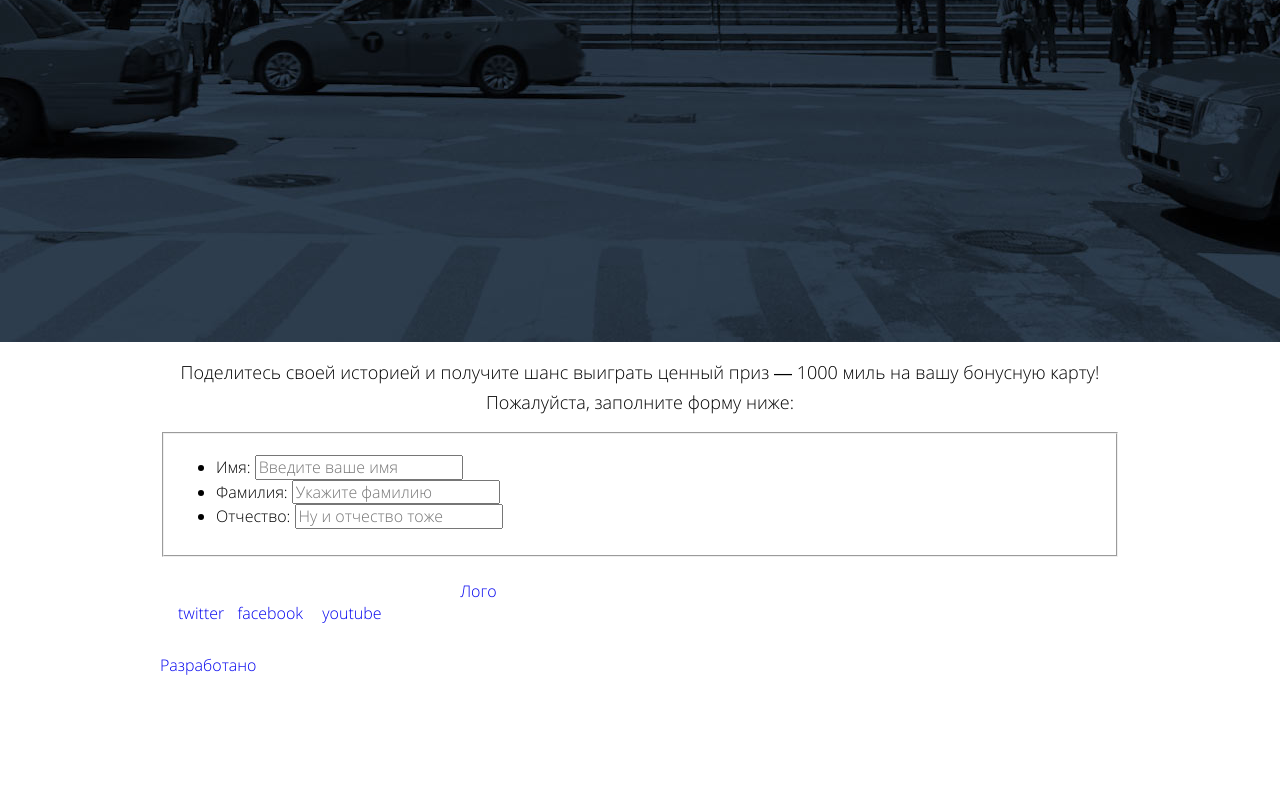
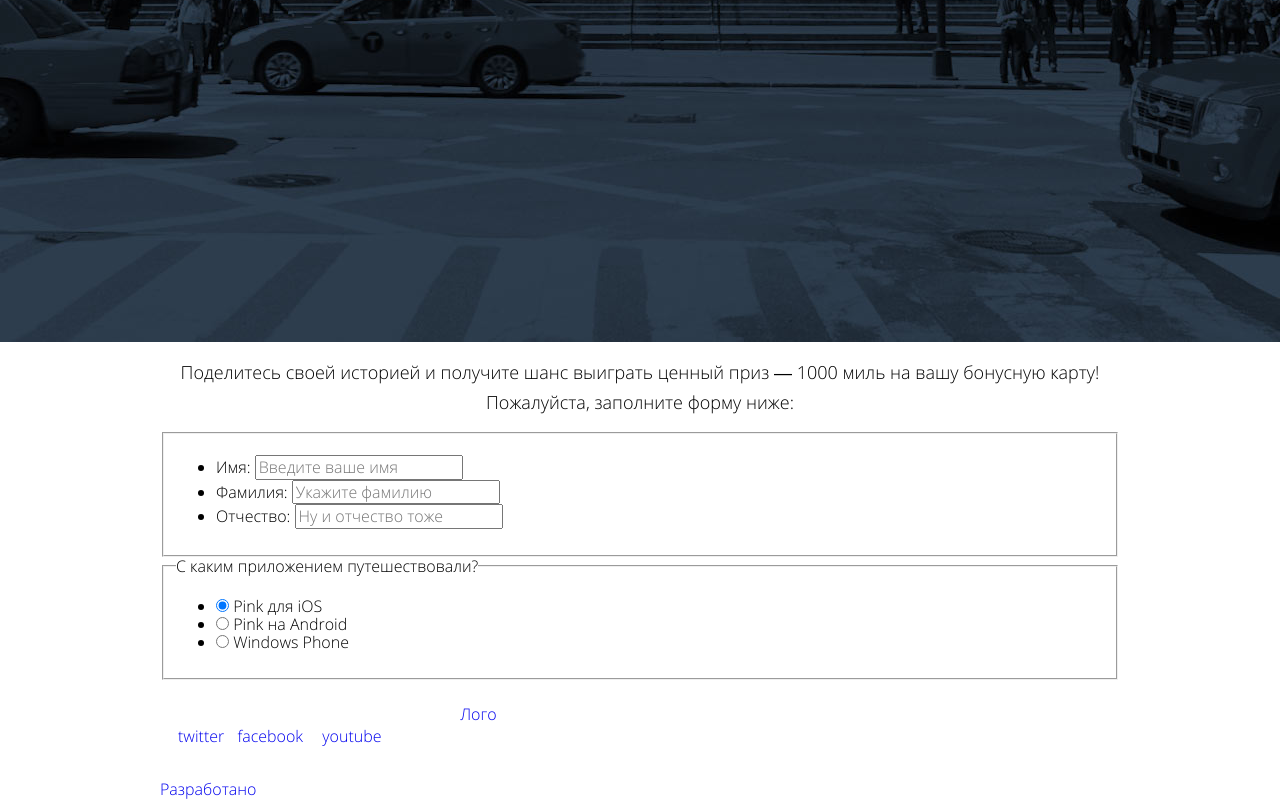
Before and after one commit to ILIAKLESCHIN/420153-pink-17, a website: page source/form.html in a window 1280 px wide. Shown: the part 511-1311 px from the top of the page. Before the commit the page ends 1187 px from the top, so only its background shows below. Drawn offline with nearby package versions, Linux system fonts and the light colour scheme; files that its build step writes are made by us from their sources; files whose address does not match are found by name.

```diff
--- a/source/form.html
+++ b/source/form.html
@@ -3,6 +3,7 @@
 
 <head>
   <meta charset="utf-8">
+  <meta name="viewport" content="width=device-width, initial-scale=1">
   <title>Фотографии пользователей</title>
   <link href="css/style.css" rel="stylesheet">
   <link href="css/normalize.css" rel="stylesheet">
@@ -121,6 +122,22 @@
               </li>
             </ul>
           </fieldset>
+          <div class="feedback-form__app-choice-wrapper">
+              <fieldset class="feedback-form__app-choice">
+                <legend class="feedback-form__title">С каким приложением путешествовали?</legend>
+                  <ul class="feedback-form__list">
+                    <li class="feedback-form__list-item">
+                    <input class="radio" type="radio" name="travel-app" id="ios" value="ios" checked="">
+                    <label class="feedback-form__label--radio" for="ios">Pink для iOS</label></li>
+                    <li class="feedback-form___list-item">
+                    <input class="radio" type="radio" name="travel-app" id="android" value="android">
+                    <label class="feedback-form__label--radio" for="android">Pink на Android</label></li>
+                    <li class="feedback-form__list-item">
+                    <input class="radio" type="radio" name="travel-app" id="win-phone" value="win-phone">
+                    <label class="feedback-form__label--radio" for="win-phone">Windows Phone</label></li>
+                  </ul>
+              </fieldset>
+            </div>
       </section>
     </div>
     </div>
--- a/source/less/variables.less
+++ b/source/less/variables.less
@@ -7,6 +7,7 @@
 @color-pink: rgb(210, 40, 86);
 @tablet-width: 660px;
 @desktop-width: 960px;
+@mobile-width: 320px;
 @wrapper-width-desktop: 960px;
 @wrapper-width-tablet: 660px;
 @wrapper-width-mobile: 320px;
```
Also changed, not shown: source/index.html (+1 -0 lines), source/less/scaffolding.less (+12 -0 lines), source/photo.html (+1 -0 lines).
